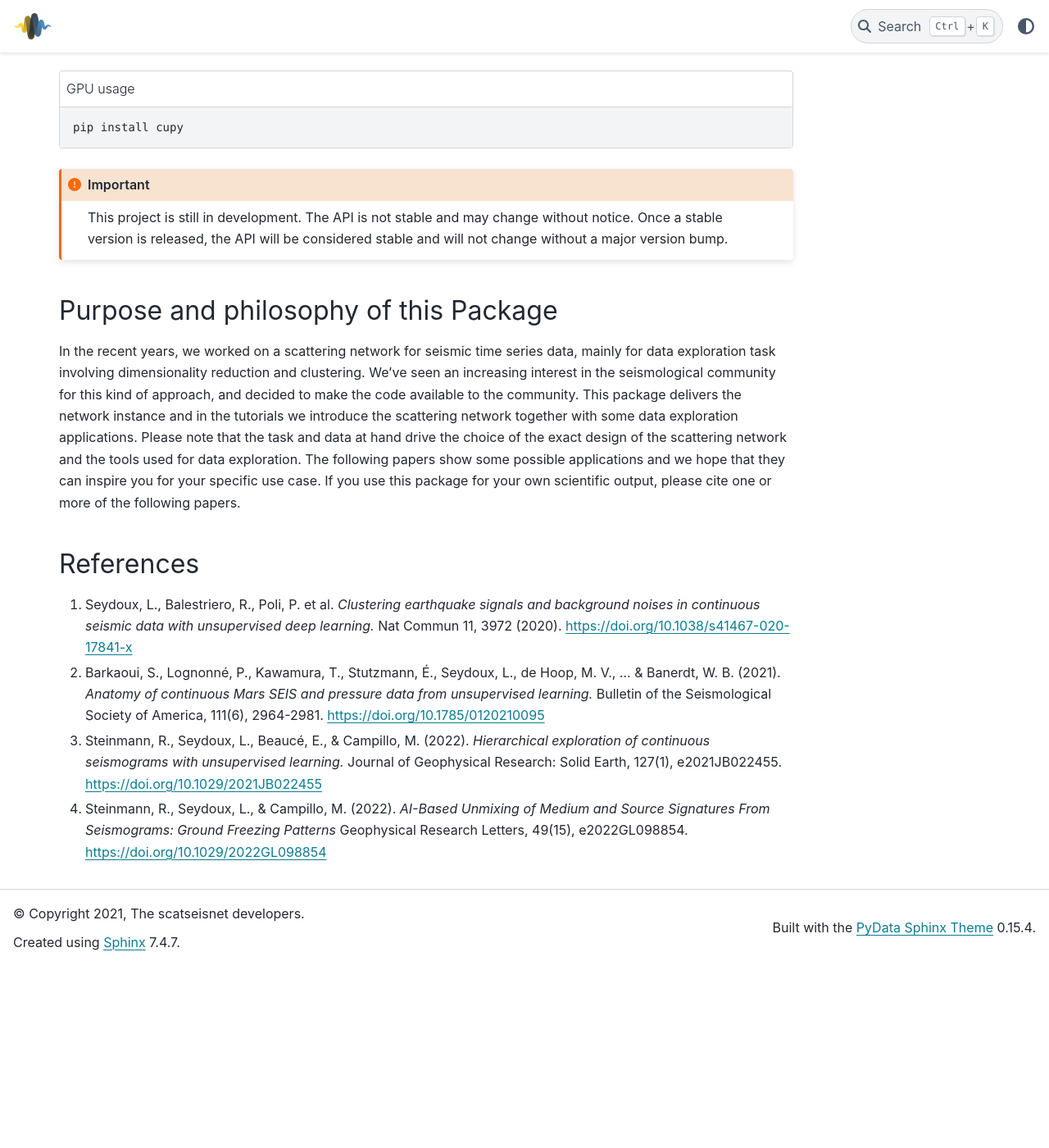
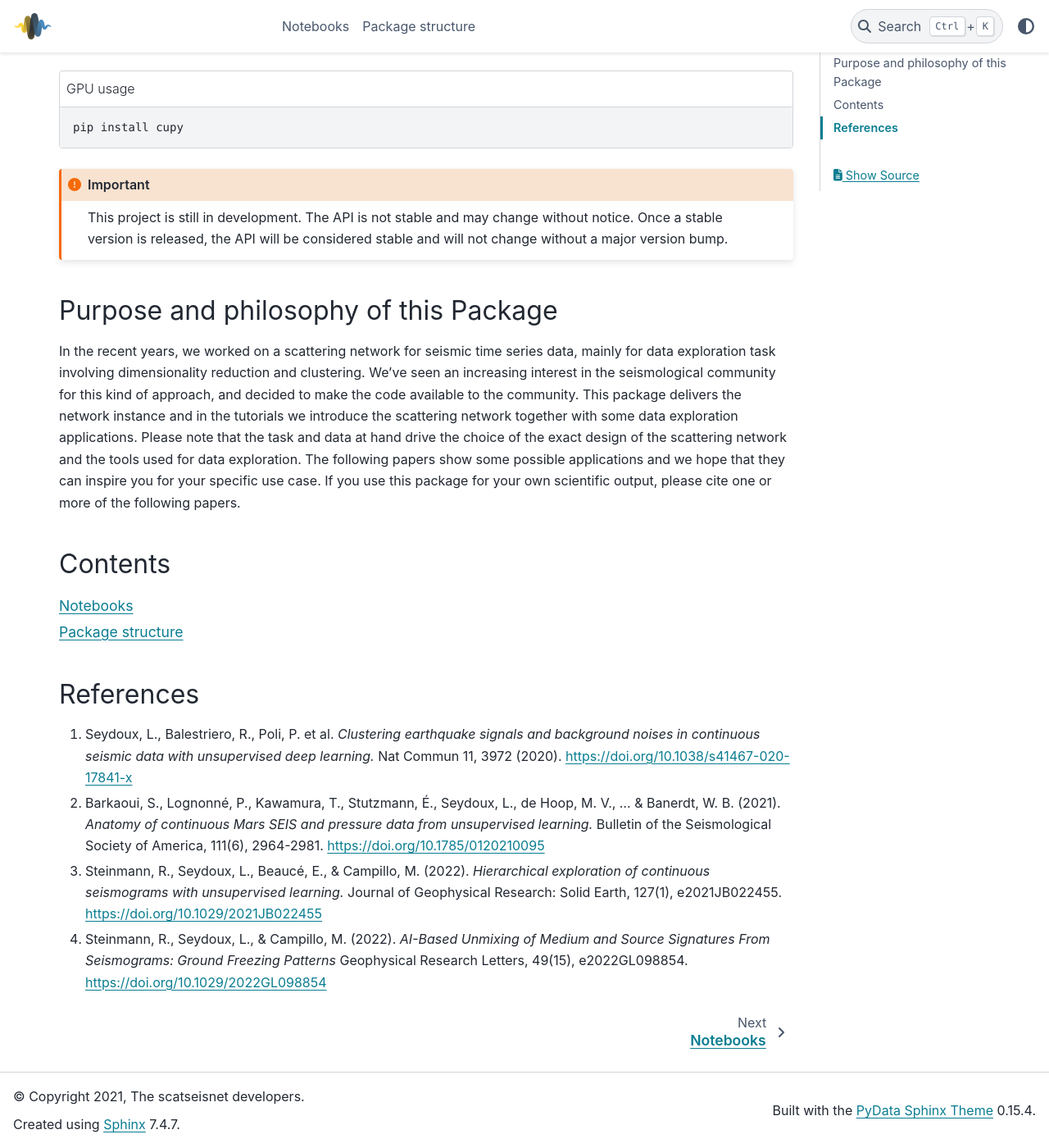
Before and after one commit to scatseisnet/scatseisnet, a Sphinx documentation site: the page built from docs/source/index.rst, in a window 1280 px wide and 1400 px high, scrolled down 861 px. Shown: the whole window at 82% size. Built offline with Sphinx 7.4.7 and the PyData theme 0.15.4, drawn with Linux system fonts in a browser that asks for light colours; before the commit the page ends 2039 px from its top, so only the background shows below that.

Commit message:
Re-added contents for toctree

```diff
--- a/docs/source/index.rst
+++ b/docs/source/index.rst
@@ -62,6 +62,15 @@ The following papers show some possible applications and we hope that they can i
 If you use this package for your own scientific output, please cite one or more
 of the following papers.
 
+Contents
+--------
+
+.. toctree::
+   :maxdepth: 1
+
+   notebooks
+   api
+
 References
 ----------
 
--- a/docs/source/notebooks.rst
+++ b/docs/source/notebooks.rst
@@ -4,7 +4,7 @@ Notebooks
 
 .. toctree::
    :maxdepth: 2
-   :caption: Contents:
+   :caption: Tutorials:
 
    notebooks/1_scattering_network_design
    notebooks/2_scattering_transform
```
